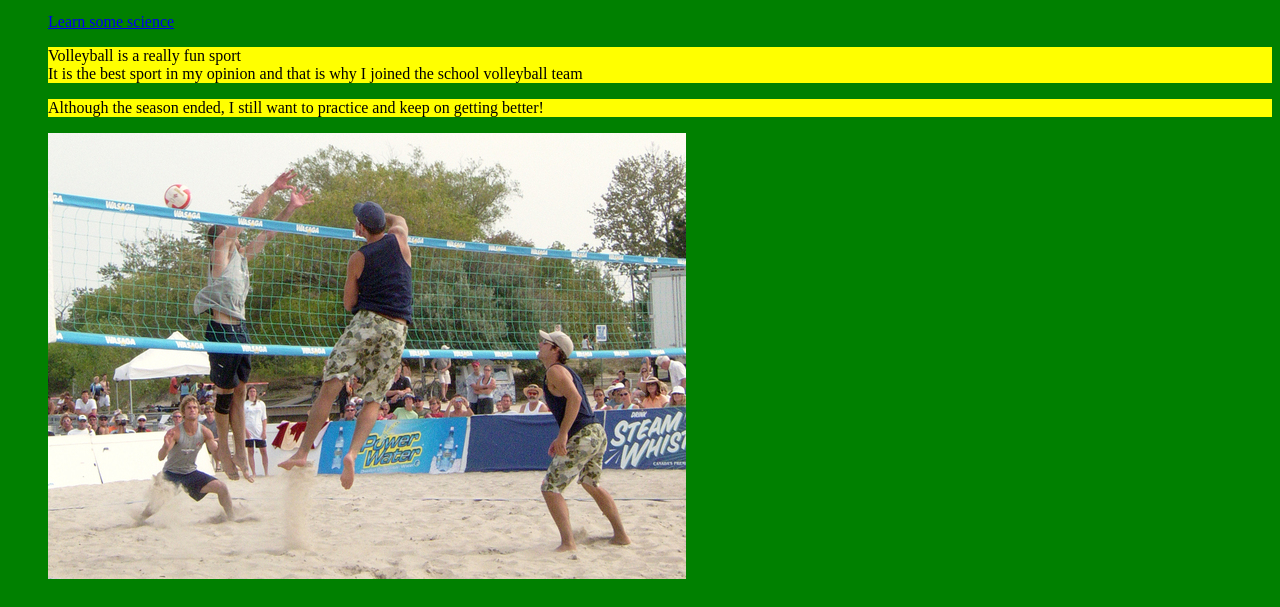
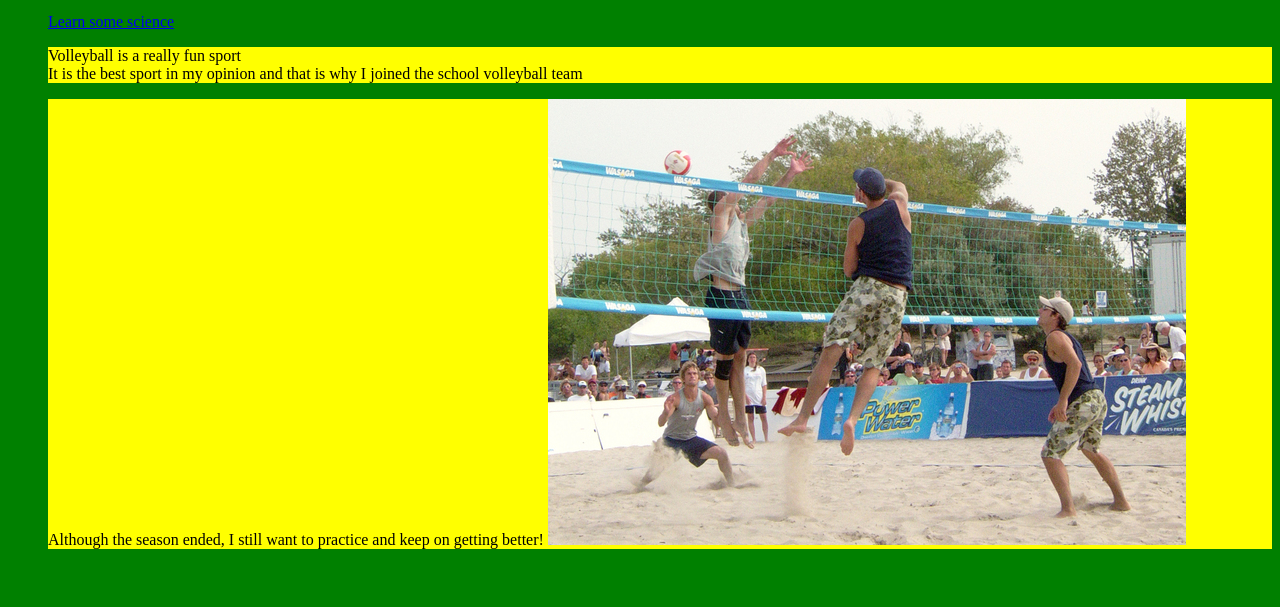
Before and after one commit to henryrodas/henryrodas.github.io, a plain HTML site: page index.html in a window 1280 px wide. Shown: the part 193-800 px from the top of the page. Drawn offline with Linux system fonts and the light colour scheme.

Commit message:
Update index.html

```diff
--- a/index.html
+++ b/index.html
@@ -27,7 +27,7 @@
 		</p>
 		<p class = "volleyball"> Volleyball is a really fun sport <br>
 			It is the best sport in my opinion and that is why I joined the school volleyball team </p>
-		<p class = "volleyball"> Although the season ended, I still want to practice and keep on getting better! <p/>
+		<p class = "volleyball"> Although the season ended, I still want to practice and keep on getting better!
 
 		<img src="volleyball.jpg" alt="Volleyball">
 	</body>
```
